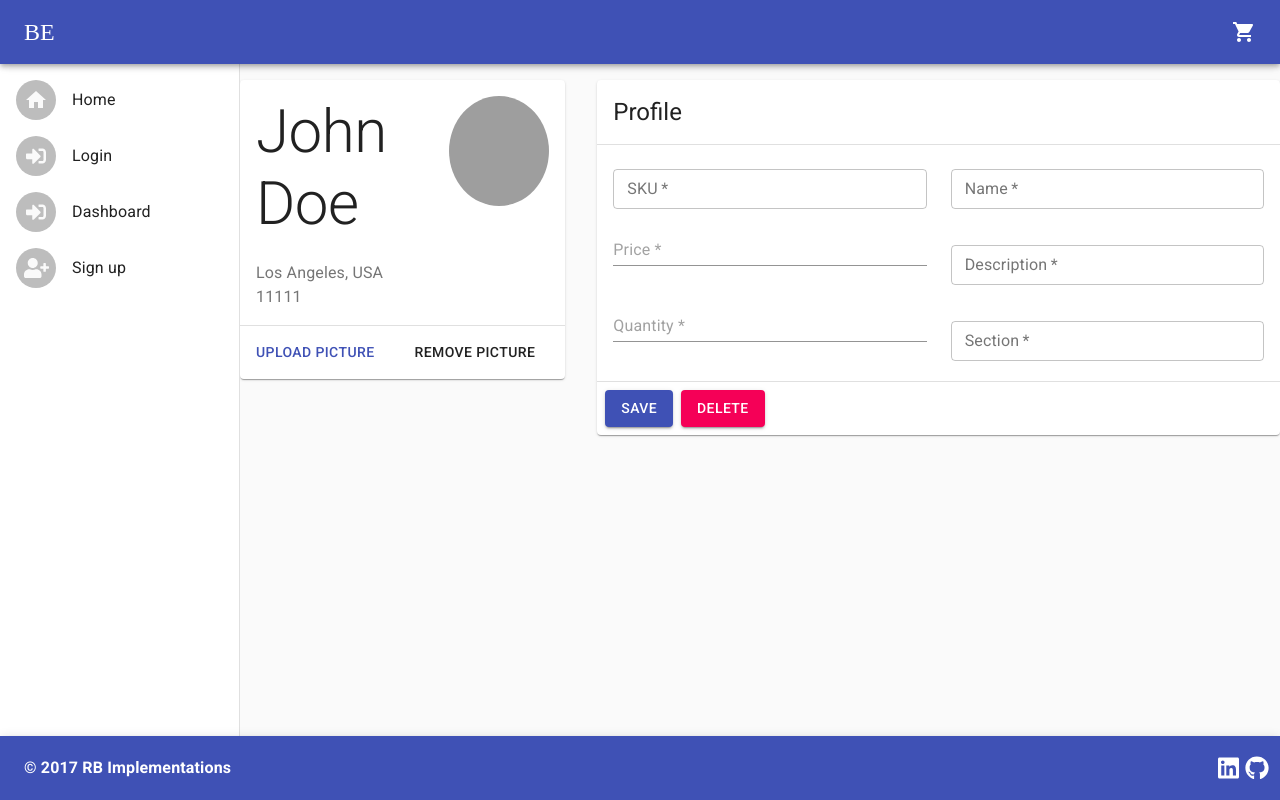
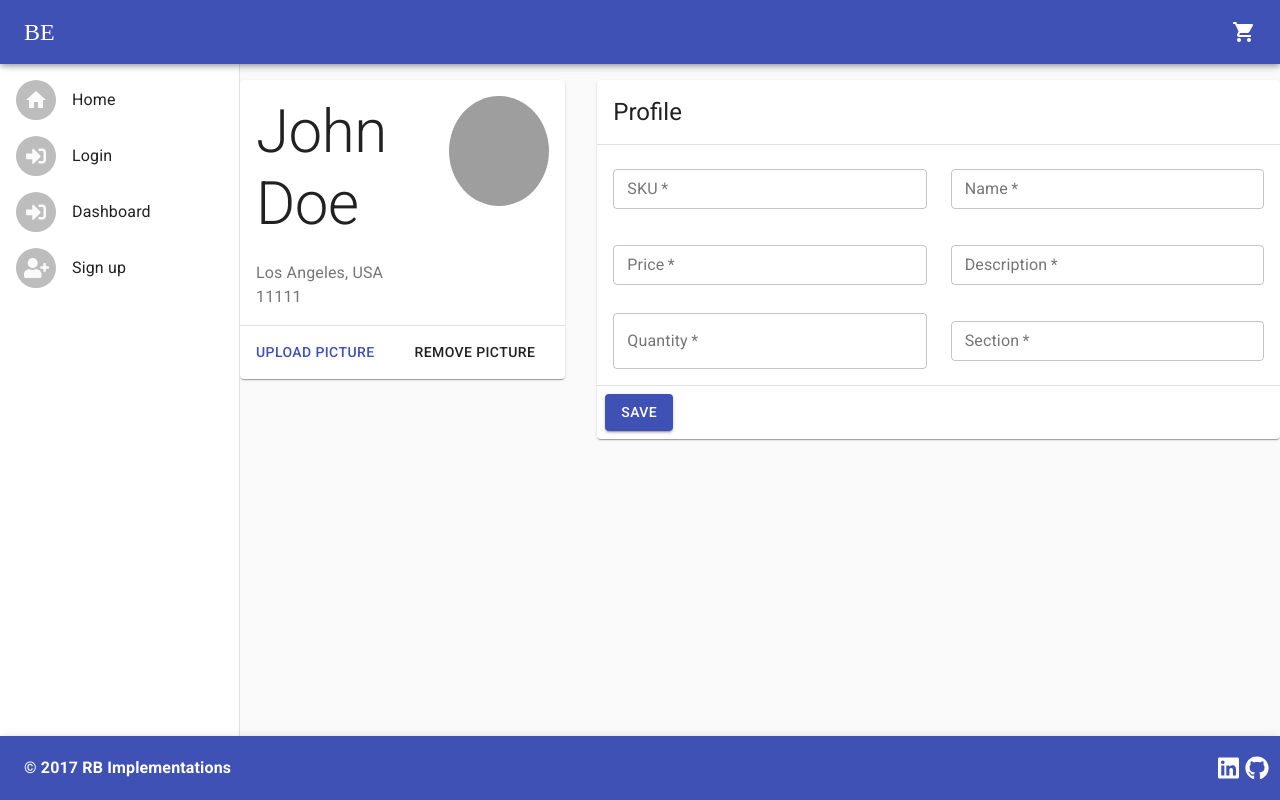
Before and after one commit to angeljruiz/Bates-eCommerce-Client, a React (Create React App) app: page /product/1 in a window 1280 px wide. Built offline with nearby package versions, Linux system fonts and the light colour scheme; no server answers; grey boxes are pictures that could not be loaded; a web font is replaced by a local one.

Commit message:
BE-9 #comment wip

```diff
--- a/package.json
+++ b/package.json
@@ -22,6 +22,7 @@
     "react-router-dom": "^5.2.0",
     "react-scripts": "3.4.1",
     "redux": "^4.0.5",
+    "sass": "^1.26.10",
     "yup": "^0.29.2"
   },
   "scripts": {
--- a/src/actions/productsActions.js
+++ b/src/actions/productsActions.js
@@ -1,6 +1,20 @@
-export const addProduct = ( products => {
-    return {
-    type: 'ADD_PRODUCTS',
-    products
-    }
-});
+export const addProduct = (products) => {
+  return {
+    type: "ADD_PRODUCTS",
+    products,
+  };
+};
+
+export const deleteProduct = (id) => {
+  return {
+    type: "DELETE_PRODUCT",
+    id,
+  };
+};
+
+export const showModal = (show) => {
+  return {
+    type: "SHOW_MODAL",
+    show,
+  };
+};
--- a/src/components/Admin/Widget.jsx
+++ b/src/components/Admin/Widget.jsx
@@ -57,10 +57,17 @@ function Title(props) {
 
 export default function Widget({ name, list, Content }) {
   const [modal, showModal] = useState(false);
+  const [selectedSKU, changeSKU] = useState();
   const classes = useStyles();
 
   const modalButton = (show) => {
+    if (!show) changeSKU(null);
     showModal(show);
+  };
+
+  const selectItem = (i) => {
+    changeSKU(list[i].Id);
+    showModal(true);
   };
 
   if (!list || list.length === 0) return <></>;
@@ -78,9 +85,9 @@ export default function Widget({ name, list, Content }) {
             </TableRow>
           </TableHead>
           <TableBody>
-            {list.map((l, i) => {
+            {list.map((l, j) => {
               return (
-                <TableRow key={i}>
+                <TableRow onClick={() => selectItem(j)} hover key={j}>
                   {Object.keys(l).map((k, i) => (
                     <TableCell key={i}>{l[k]}</TableCell>
                   ))}
@@ -94,7 +101,7 @@ export default function Widget({ name, list, Content }) {
         </Button>
       </Paper>
       <Modal
-        open={modal}
+        open={!!modal}
         onClose={() => modalButton(false)}
         onEscapeKeyDown={() => modalButton(false)}
         aria-labelledby="simple-modal"
@@ -103,7 +110,7 @@ export default function Widget({ name, list, Content }) {
       >
         <>
           <div className={classes.toolbar} />
-          <Content id="wModal" />
+          <Content id={selectedSKU} />
           <Hidden mdUp>
             <Fab
               color="secondary"
--- a/src/components/Form/AppFormField.js
+++ b/src/components/Form/AppFormField.js
@@ -9,15 +9,14 @@ function AppFormField({ name, type = "text", label, ...otherProps }) {
 
   return (
     <>
-      {type === "text" && (
       <TextField
         onBlur={() => setFieldTouched(name)}
         onChange={handleChange(name)}
         label={label}
         {...otherProps}
       />
-      )}
-      {type === "number" && (
+
+      {/* {type === "number" && (
         <Input
           type="number"
           onBlur={() => setFieldTouched(name)}
@@ -25,7 +24,7 @@ function AppFormField({ name, type = "text", label, ...otherProps }) {
           placeholder={label}
           {...otherProps}
         />
-      )}
+      )} */}
       <ErrorMessage error={errors[name]} visible={touched[name]} />
     </>
   );
--- a/src/components/Product/ProductDetails.js
+++ b/src/components/Product/ProductDetails.js
@@ -1,4 +1,5 @@
 import React from "react";
+import { useSelector, useDispatch } from "react-redux";
 import { makeStyles } from "@material-ui/styles";
 import {
   Card,
@@ -11,6 +12,7 @@ import {
 } from "@material-ui/core";
 import * as Yup from "yup";
 
+import { deleteProduct } from "../../actions/productsActions";
 import { AppForm, AppFormField } from "../Form";
 import SubmitButton from "../Form/SubmitButton";
 
@@ -19,31 +21,53 @@ const useStyles = makeStyles(() => ({
 }));
 
 const validationSchema = Yup.object().shape({
-  sku: Yup.string().required().label("SKU"),
+  sku: Yup.number().required().label("SKU"),
   price: Yup.number().required().label("Price"),
   name: Yup.string().required().min(4).label("Name"),
-  quantity: Yup.string().required().label("Quantity"),
+  quantity: Yup.number().required().label("Quantity"),
   description: Yup.string().label("Description"),
-  section: Yup.string().required().label("Section"),
+  // section: Yup.string().required().label("Section"),
 });
 
-const ProductDetails = (props) => {
-  const { ...rest } = props;
-
+const ProductDetails = ({ id }) => {
+  const product =
+    useSelector((state) => state.products.find((p) => p.sku === id)) || {};
+  const dispatch = useDispatch();
   const classes = useStyles();
 
+  const handleSave = (body) => {
+    fetch("/product", {
+      method: id ? "PATCH" : "POST",
+      body: JSON.stringify(body),
+      headers: {
+        "Content-Type": "application/json",
+      },
+    });
+  };
+
+  const handleDelete = (id) => {
+    dispatch(deleteProduct(id));
+    fetch("/product", {
+      method: "DELETE",
+      body: JSON.stringify({ sku: id }),
+      headers: {
+        "Content-Type": "application/json",
+      },
+    });
+  };
+
   return (
-    <Card {...rest} className={classes.root}>
+    <Card className={classes.root}>
       <AppForm
         initialValues={{
-          sku: "",
-          name: "",
-          price: "",
-          description: "",
-          quantity: "",
-          section: "",
+          sku: product.sku || "",
+          name: product.name || "",
+          price: product.price || "",
+          description: product.description || "",
+          quantity: product.quantity || "",
+          section: product.section || "",
         }}
-        onSubmit={(values) => console.log(values)}
+        onSubmit={handleSave}
         validationSchema={validationSchema}
       >
         <CardHeader title="Profile" />
@@ -57,7 +81,9 @@ const ProductDetails = (props) => {
                 margin="dense"
                 name="sku"
                 required
+                type="number"
                 variant="outlined"
+                defaultValue={product.sku || ""}
               />
             </Grid>
             <Grid item md={6} xs={12}>
@@ -68,17 +94,19 @@ const ProductDetails = (props) => {
                 name="name"
                 required
                 variant="outlined"
+                defaultValue={product.name || ""}
               />
             </Grid>
             <Grid item md={6} xs={12}>
               <AppFormField
                 fullWidth
-                label="Price *"
+                label="Price"
                 margin="dense"
                 name="price"
                 required
                 type="number"
                 variant="outlined"
+                defaultValue={product.price || ""}
               />
             </Grid>
             <Grid item md={6} xs={12}>
@@ -89,17 +117,18 @@ const ProductDetails = (props) => {
                 name="description"
                 required
                 variant="outlined"
+                defaultValue={product.description || ""}
               />
             </Grid>
             <Grid item md={6} xs={12}>
               <AppFormField
                 fullWidth
-                label="Quantity *"
-                margin="dense"
+                label="Quantity"
                 name="quantity"
+                type="number"
                 required
-                type="number"
                 variant="outlined"
+                defaultValue={product.quantity || ""}
               />
             </Grid>
             <Grid item md={6} xs={12}>
@@ -110,6 +139,7 @@ const ProductDetails = (props) => {
                 name="section"
                 required
                 variant="outlined"
+                defaultValue={product.section || ""}
               />
             </Grid>
           </Grid>
@@ -117,9 +147,15 @@ const ProductDetails = (props) => {
         <Divider />
         <CardActions>
           <SubmitButton title="save" />
-          <Button color="secondary" variant="contained">
-            Delete
-          </Button>
+          {id && (
+            <Button
+              onClick={() => handleDelete(id)}
+              color="secondary"
+              variant="contained"
+            >
+              Delete
+            </Button>
+          )}
         </CardActions>
       </AppForm>
     </Card>
--- a/src/components/Product/ProductPage.js
+++ b/src/components/Product/ProductPage.js
@@ -10,17 +10,17 @@ const useStyles = makeStyles((theme) => ({
   },
 }));
 
-const ProductPage = () => {
+const ProductPage = ({ id }) => {
   const classes = useStyles();
 
   return (
     <div className={classes.root}>
       <Grid container spacing={4}>
         <Grid item lg={4} md={6} xl={4} xs={12}>
-          <ProductSlideshow />
+          <ProductSlideshow id={id} />
         </Grid>
         <Grid item lg={8} md={6} xl={8} xs={12}>
-          <ProductDetails />
+          <ProductDetails id={id} />
         </Grid>
       </Grid>
     </div>
--- /dev/null
+++ b/src/reducers/dashReducer.js
@@ -0,0 +1,13 @@
+const defaultState = { productModal: true, selectedProduct: null };
+
+export default (state = defaultState, action) => {
+  switch (action.type) {
+    case "SHOW_DASH_PRODUCT_MODAL":
+      return { ...state, productModal: action.show };
+
+    case "SELECT_PRODUCT":
+      return { ...state, selectedProduct: action.id };
+    default:
+      return state;
+  }
+};
--- /dev/null
+++ b/src/reducers/globalReducer.js
@@ -0,0 +1,12 @@
+import dashReducer from "./dashReducer";
+
+const defaultState = { dash: { productModal: false, selectedProduct: null } };
+
+export default (state = defaultState, action) => {
+  switch (action.reducer) {
+    case "dash":
+      return { ...state, dash: dashReducer(state, action) };
+    default:
+      return state;
+  }
+};
--- a/src/reducers/productsReducer.js
+++ b/src/reducers/productsReducer.js
@@ -1,10 +1,12 @@
 const productsDefaultState = [];
 
 export default (state = productsDefaultState, action) => {
-    switch(action.type) {
-        case 'ADD_PRODUCTS':
-            return [...state, ...action.products];
-        default:
-            return state
-    }
-}
+  switch (action.type) {
+    case "ADD_PRODUCTS":
+      return [...state, ...action.products];
+    case "DELETE_PRODUCT":
+      return [...state.filter((p) => p.sku !== action.id)];
+    default:
+      return state;
+  }
+};
--- a/src/store/configureStore.js
+++ b/src/store/configureStore.js
@@ -1,5 +1,6 @@
 import { createStore, combineReducers } from "redux";
 
+import globalReducer from "../reducers/globalReducer";
 import productsReducer from "../reducers/productsReducer";
 import accountReducer from "../reducers/accountReducer";
 import cartReducer from "../reducers/cartReducer";
@@ -12,6 +13,7 @@ export default () => {
       account: accountReducer,
       cart: cartReducer,
       sidebar: sidebarReducer,
+      global: globalReducer,
     }),
     window.__REDUX_DEVTOOLS_EXTENSION__ && window.__REDUX_DEVTOOLS_EXTENSION__()
   );
```
Also changed, not shown: src/actions/globalActions.js (added, +15 -0 lines), 1 other file (tests, documents, lock files or other folders). Lines whose indentation alone changed are shown as unchanged.
